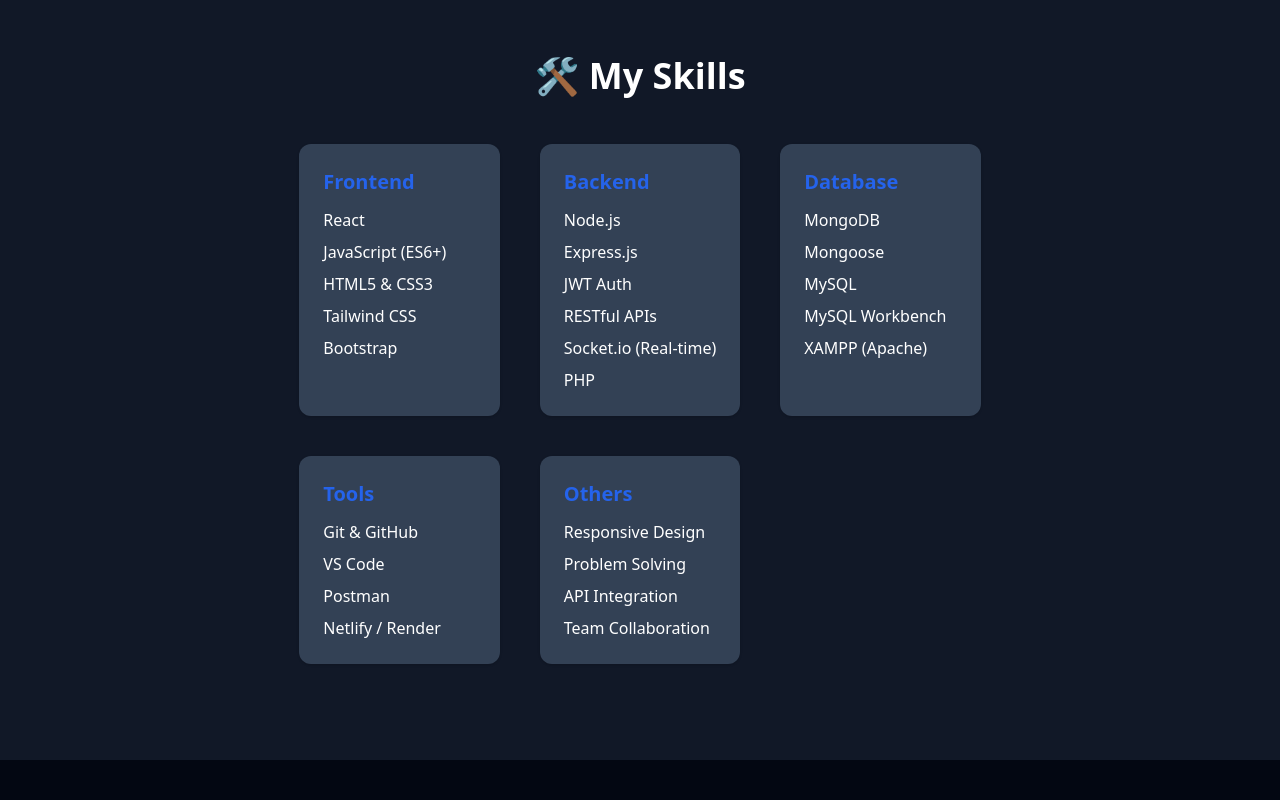
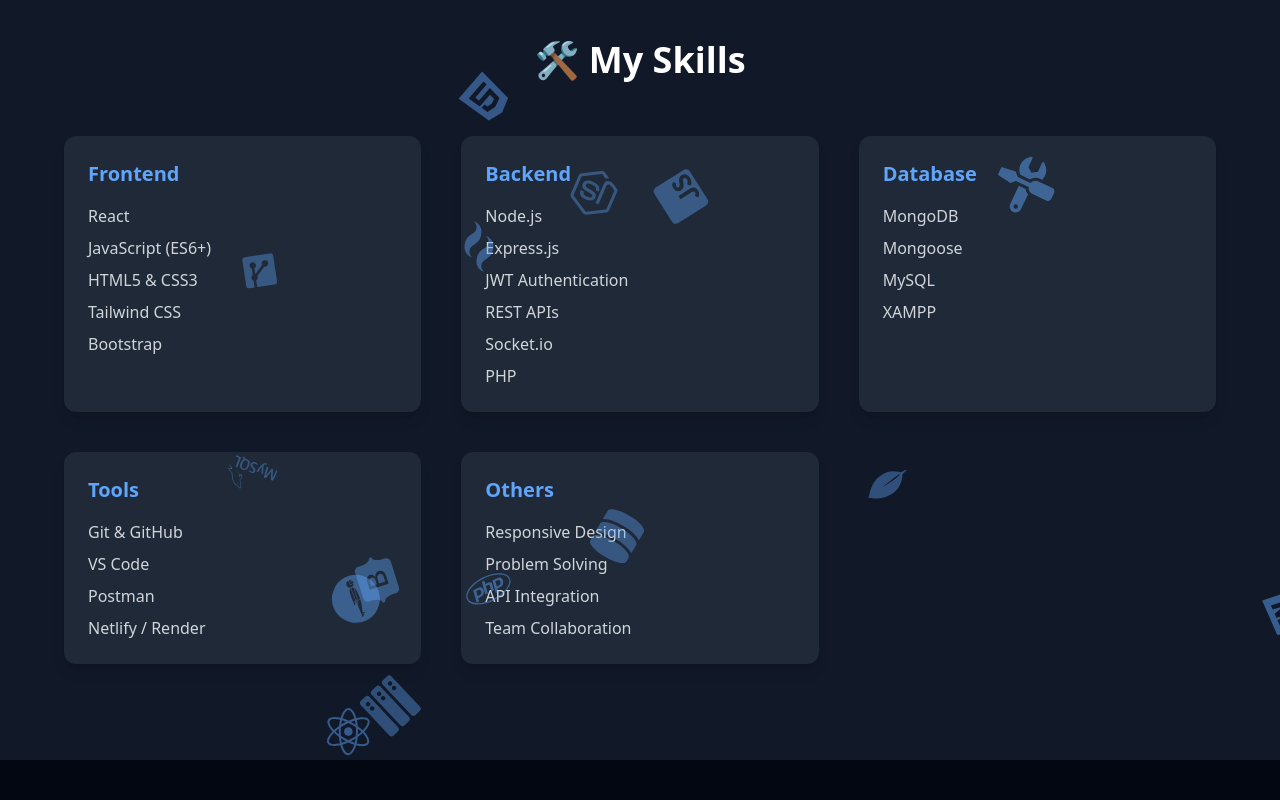
Before and after one commit to Mr-Samad3011/Portfolio, a React (Vite) app: page / in a window 1280 px wide. Shown: the part 1640-2440 px from the top of the page. Built offline with nearby package versions, Linux system fonts and the light colour scheme.

Commit message:
Update Skills.jsx

```diff
--- a/src/components/Skills.jsx
+++ b/src/components/Skills.jsx
@@ -1,75 +1,197 @@
-import React from 'react';
+import React, { useEffect, useState } from "react";
+import { motion } from "framer-motion";
+import {
+  FaReact,
+  FaNodeJs,
+  FaPhp,
+  FaGitAlt,
+  FaHtml5,
+  FaCss3Alt,
+  FaJsSquare,
+  FaDatabase,
+  FaTools,
+  FaServer,
+  FaBootstrap,
+} from "react-icons/fa";
+import { SiMongodb, SiMysql, SiPostman, SiTailwindcss } from "react-icons/si";
+
+const icons = [
+  <FaReact />,
+  <FaJsSquare />,
+  <FaHtml5 />,
+  <FaCss3Alt />,
+  <SiTailwindcss />,
+  <FaBootstrap />,
+  <FaNodeJs />,
+  <FaServer />,
+  <FaPhp />,
+  <FaDatabase />,
+  <SiMongodb />,
+  <SiMysql />,
+  <FaGitAlt />,
+  <SiPostman />,
+  <FaTools />,
+];
 
 const Skills = () => {
+  const [sectionSize, setSectionSize] = useState({
+    width: window.innerWidth,
+    height: window.innerHeight,
+  });
+
+  useEffect(() => {
+    const handleResize = () => {
+      setSectionSize({
+        width: window.innerWidth,
+        height: window.innerHeight,
+      });
+    };
+    window.addEventListener("resize", handleResize);
+    return () => window.removeEventListener("resize", handleResize);
+  }, []);
+
+  const randomPosition = (width, height) => ({
+    x: Math.random() * width, // full width
+    y: Math.random() * height, // full height
+  });
+
   return (
     <section
       id="skills"
-      className="w-full min-h-screen bg-gray-900 dark:bg-gray-900 px-6 py-16 flex items-center justify-center"
+      className="relative w-full min-h-screen bg-gray-900 px-6 py-20 overflow-hidden"
     >
-      <div className="max-w-5xl mx-auto text-center">
-        <h2 className="text-4xl font-bold text-white dark:text-white mb-12">
+      {/* 🔵 Floating Bubbles */}
+      {icons.map((icon, index) => {
+        const startPos = randomPosition(sectionSize.width, sectionSize.height);
+        const endPos = randomPosition(sectionSize.width, sectionSize.height);
+
+        return (
+          <motion.div
+            key={index}
+            className="absolute text-blue-400 text-5xl opacity-30"
+            initial={{ x: startPos.x, y: startPos.y, rotate: 0 }}
+            animate={{
+              x: [startPos.x, endPos.x, startPos.x],
+              y: [startPos.y, endPos.y, startPos.y],
+              rotate: [0, 360, 0],
+              opacity: [0.2, 0.5, 0.2],
+            }}
+            transition={{
+              duration: 15 + Math.random() * 10,
+              repeat: Infinity,
+              ease: "easeInOut",
+            }}
+            style={{ zIndex: 20 }} // bubbles cards ke upar
+          >
+            {icon}
+          </motion.div>
+        );
+      })}
+
+      {/* 🔹 Skill Content */}
+      <div className="relative z-10 max-w-6xl mx-auto text-center">
+        <motion.h2
+          initial={{ opacity: 0, y: -30 }}
+          whileInView={{ opacity: 1, y: 0 }}
+          transition={{ duration: 0.6 }}
+          className="text-4xl font-bold text-white mb-14"
+        >
           🛠️ My Skills
-        </h2>
+        </motion.h2>
 
-        <div className="grid grid-cols-1 sm:grid-cols-2 lg:grid-cols-3 gap-10 text-left ">
+        <div className="grid grid-cols-1 sm:grid-cols-2 lg:grid-cols-3 gap-10 text-left">
           {/* Frontend */}
-          <div className="bg-slate-700 dark:bg-gray-800 p-6 rounded-xl shadow">
-            <h3 className="text-xl font-semibold text-blue-600 dark:text-blue-400 mb-3">Frontend</h3>
-            <ul className="space-y-2 text-white dark:text-gray-300">
+          <motion.div
+            initial={{ opacity: 0, y: 50 }}
+            whileInView={{ opacity: 1, y: 0 }}
+            transition={{ delay: 0.1 }}
+            className="bg-gray-800 p-6 rounded-xl shadow-lg hover:scale-105 transition"
+          >
+            <h3 className="text-xl font-semibold text-blue-400 mb-4">
+              Frontend
+            </h3>
+            <ul className="space-y-2 text-gray-300">
               <li>React</li>
               <li>JavaScript (ES6+)</li>
               <li>HTML5 & CSS3</li>
               <li>Tailwind CSS</li>
               <li>Bootstrap</li>
             </ul>
-          </div>
+          </motion.div>
 
           {/* Backend */}
-          <div className="bg-slate-700 dark:bg-gray-800 p-6 rounded-xl shadow">
-            <h3 className="text-xl font-semibold text-blue-600 dark:text-blue-400 mb-3">Backend</h3>
-            <ul className="space-y-2 text-white dark:text-gray-300">
+          <motion.div
+            initial={{ opacity: 0, y: 50 }}
+            whileInView={{ opacity: 1, y: 0 }}
+            transition={{ delay: 0.2 }}
+            className="bg-gray-800 p-6 rounded-xl shadow-lg hover:scale-105 transition"
+          >
+            <h3 className="text-xl font-semibold text-blue-400 mb-4">
+              Backend
+            </h3>
+            <ul className="space-y-2 text-gray-300">
               <li>Node.js</li>
               <li>Express.js</li>
-              <li>JWT Auth</li>
-              <li>RESTful APIs</li>
-              <li>Socket.io (Real-time)</li>
+              <li>JWT Authentication</li>
+              <li>REST APIs</li>
+              <li>Socket.io</li>
               <li>PHP</li>
             </ul>
-          </div>
+          </motion.div>
 
           {/* Database */}
-          <div className="bg-slate-700 dark:bg-gray-800 p-6 rounded-xl shadow">
-            <h3 className="text-xl font-semibold text-blue-600 dark:text-blue-400 mb-3">Database</h3>
-            <ul className="space-y-2 text-white dark:text-gray-300">
+          <motion.div
+            initial={{ opacity: 0, y: 50 }}
+            whileInView={{ opacity: 1, y: 0 }}
+            transition={{ delay: 0.3 }}
+            className="bg-gray-800 p-6 rounded-xl shadow-lg hover:scale-105 transition"
+          >
+            <h3 className="text-xl font-semibold text-blue-400 mb-4">
+              Database
+            </h3>
+            <ul className="space-y-2 text-gray-300">
               <li>MongoDB</li>
               <li>Mongoose</li>
               <li>MySQL</li>
-              <li>MySQL Workbench</li>
-              <li>XAMPP (Apache)</li>
+              <li>XAMPP</li>
             </ul>
-          </div>
+          </motion.div>
 
           {/* Tools */}
-          <div className="bg-slate-700 dark:bg-gray-800 p-6 rounded-xl shadow">
-            <h3 className="text-xl font-semibold text-blue-600 dark:text-blue-400 mb-3">Tools</h3>
-            <ul className="space-y-2 text-white dark:text-gray-300">
+          <motion.div
+            initial={{ opacity: 0, y: 50 }}
+            whileInView={{ opacity: 1, y: 0 }}
+            transition={{ delay: 0.4 }}
+            className="bg-gray-800 p-6 rounded-xl shadow-lg hover:scale-105 transition"
+          >
+            <h3 className="text-xl font-semibold text-blue-400 mb-4">
+              Tools
+            </h3>
+            <ul className="space-y-2 text-gray-300">
               <li>Git & GitHub</li>
               <li>VS Code</li>
               <li>Postman</li>
               <li>Netlify / Render</li>
             </ul>
-          </div>
+          </motion.div>
 
           {/* Others */}
-          <div className="bg-slate-700 dark:bg-gray-800 p-6 rounded-xl shadow">
-            <h3 className="text-xl font-semibold text-blue-600 dark:text-blue-400 mb-3">Others</h3>
-            <ul className="space-y-2 text-white dark:text-gray-300">
+          <motion.div
+            initial={{ opacity: 0, y: 50 }}
+            whileInView={{ opacity: 1, y: 0 }}
+            transition={{ delay: 0.5 }}
+            className="bg-gray-800 p-6 rounded-xl shadow-lg hover:scale-105 transition"
+          >
+            <h3 className="text-xl font-semibold text-blue-400 mb-4">
+              Others
+            </h3>
+            <ul className="space-y-2 text-gray-300">
               <li>Responsive Design</li>
               <li>Problem Solving</li>
               <li>API Integration</li>
               <li>Team Collaboration</li>
             </ul>
-          </div>
+          </motion.div>
         </div>
       </div>
     </section>
```
